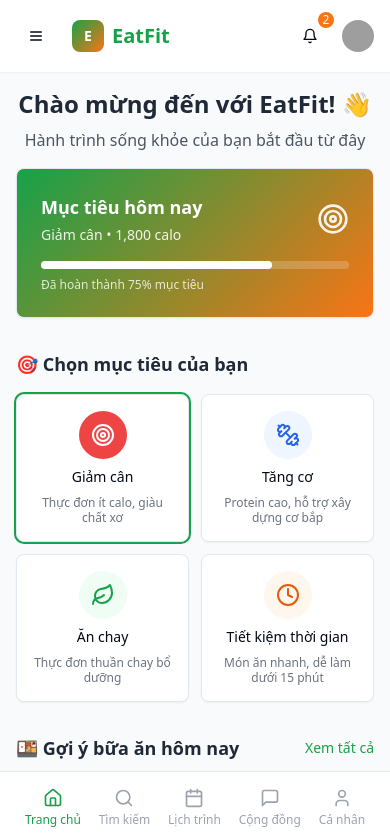
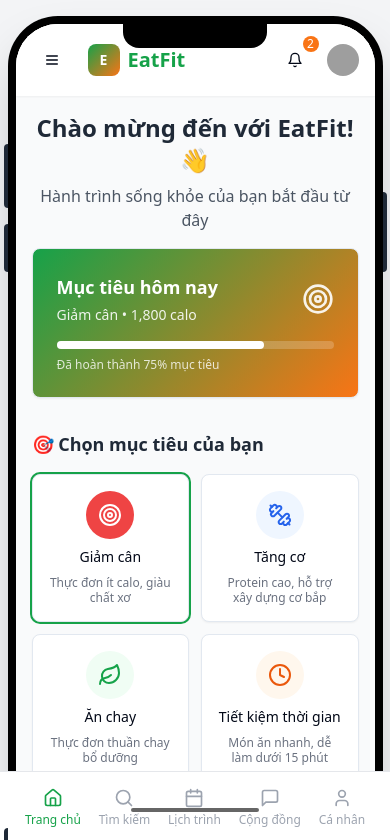
Before and after one commit to trung23424/eatfit-smart-menu-buddy, a React (Vite) app: page / in a window 390 px wide. Shown: the top 840 px of the page. Built offline with nearby package versions, Linux system fonts and the light colour scheme; grey boxes are pictures that could not be loaded.

Commit message:
Refactor: Implement mobile app screen layout
Implement the UI layout to match the mobile app screen style.

```diff
--- /dev/null
+++ b/src/components/MobileFrame.tsx
@@ -0,0 +1,39 @@
+
+import React from 'react';
+
+interface MobileFrameProps {
+  children: React.ReactNode;
+}
+
+const MobileFrame = ({ children }: MobileFrameProps) => {
+  return (
+    <div className="min-h-screen bg-gray-100 flex items-center justify-center p-4">
+      <div className="relative">
+        {/* Phone Frame */}
+        <div className="w-[375px] h-[812px] bg-black rounded-[50px] p-2 shadow-2xl">
+          {/* Screen */}
+          <div className="w-full h-full bg-white rounded-[42px] overflow-hidden relative">
+            {/* Notch */}
+            <div className="absolute top-0 left-1/2 transform -translate-x-1/2 w-36 h-6 bg-black rounded-b-2xl z-50"></div>
+
+            {/* Screen Content */}
+            <div className="w-full h-full overflow-hidden">
+              {children}
+            </div>
+
+            {/* Home Indicator */}
+            <div className="absolute bottom-2 left-1/2 transform -translate-x-1/2 w-32 h-1 bg-black rounded-full opacity-60"></div>
+          </div>
+        </div>
+
+        {/* Side Buttons */}
+        <div className="absolute -left-1 top-32 w-1 h-16 bg-gray-800 rounded-l"></div>
+        <div className="absolute -left-1 top-52 w-1 h-12 bg-gray-800 rounded-l"></div>
+        <div className="absolute -left-1 top-68 w-1 h-12 bg-gray-800 rounded-l"></div>
+        <div className="absolute -right-1 top-44 w-1 h-20 bg-gray-800 rounded-r"></div>
+      </div>
+    </div>
+  );
+};
+
+export default MobileFrame;
--- a/src/pages/Index.tsx
+++ b/src/pages/Index.tsx
@@ -7,10 +7,12 @@ import HealthTracker from "@/components/HealthTracker";
 import AIAssistant from "@/components/AIAssistant";
 import CommunitySection from "@/components/CommunitySection";
 import BottomNavigation from "@/components/BottomNavigation";
+import MobileFrame from "@/components/MobileFrame";
 
 const Index = () => {
   return (
-    <div className="min-h-screen bg-gray-50 pb-20">
+    <MobileFrame>
+      <div className="min-h-screen bg-gray-50 pb-20 relative">
         <Header />
 
         <main className="animate-fade-in">
@@ -24,6 +26,7 @@ const Index = () => {
 
         <BottomNavigation />
       </div>
+    </MobileFrame>
   );
 };
 
```
Lines whose indentation alone changed are shown as unchanged.
